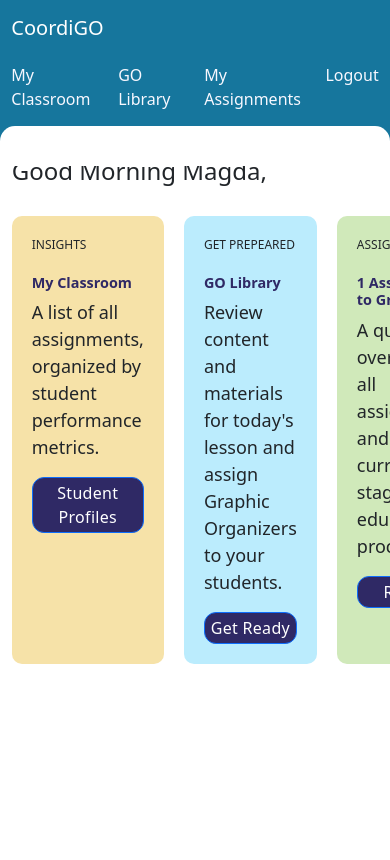
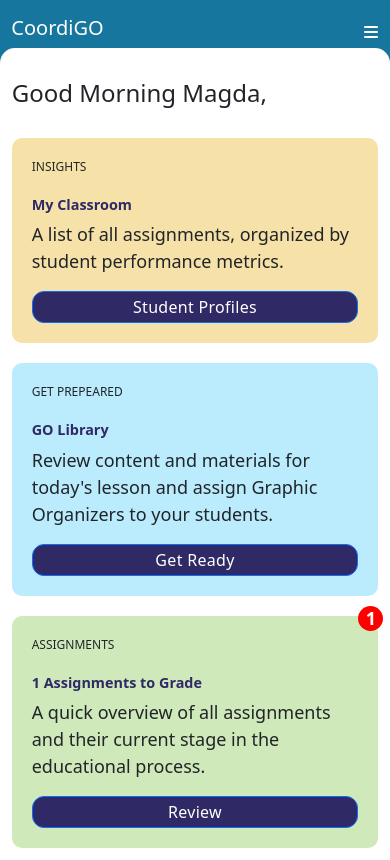
Before and after one commit to misiuna/Coordi, a Django app: page / in a window 390 px wide; the page is wider, and only the part inside the window is pictured. Before the commit the page ends 664 px from the top of that part, so only its background shows below. Run offline with Django 5.2, Linux system fonts and the light colour scheme; a user stored in the database is signed in; data comes from the database, SQL or seed files in the repository; both versions use the stored data as it was after the commit; some libraries are stand-ins or nearby versions.

Commit message:
improving responsive aspects

```diff
--- /dev/null
+++ b/coordi/static/coordi/nav.js
@@ -0,0 +1,15 @@
+// nav menu
+function myFunction() {
+  const x = document.querySelector(".navbar-nav");
+  const flow = document.getElementById("header");
+  const close = document.querySelector(".fa");
+  if (x.style.display === "block") {
+    x.style.display = "none";
+    flow.style.display = "grid";
+    close.classList = "fa fa-bars";
+  } else {
+    x.style.display = "block";
+    flow.style.display = "block";
+    close.classList = "fa fa-close";
+  }
+}
--- a/coordi/static/coordi/styles.css
+++ b/coordi/static/coordi/styles.css
@@ -69,6 +69,8 @@ h1 {
     font-size: 1.5rem;
     font-weight: 500;
     margin-bottom: 30px;
+    z-index: 1;
+    position: relative;
 }
 
 h2 {
@@ -115,6 +117,7 @@ button, input {
     padding: 3px;
     font-size: 16px;
     letter-spacing: 0.3px;
+    margin-top: auto;
 }
 
 .btn-edit,
@@ -187,12 +190,12 @@ button, input {
 .grid-profile,
 .grid-assignments {
     display: grid;
-    grid-template-columns: 1fr 1fr 1fr;
+    grid-template-columns: 1fr;
     gap: 20px;
 }
 
 .grid-profile {
-    grid-template-columns: 1fr 1fr 1fr 1fr;
+    grid-template-columns: 1fr 1fr;
     list-style-type: none;
     padding-left: 0px;
 }
@@ -240,12 +243,14 @@ button, input {
 
 .grid-profile div {
     background: var(--color-assignments-teacher);
+    height: 100%;
 }
 
 .grid-profile p {
     font-weight: 600;
     font-size: xx-large;
     text-align: center;
+    margin-top: auto;
 }
 
 .grid-dash div:first-child,
@@ -523,3 +528,53 @@ textarea {
 .upper {
     text-transform: uppercase;
 }
+
+@media (min-width: 750px) {
+    .grid-dash,
+    .grid-profile,
+    .grid-assignments {
+        grid-template-columns: 1fr 1fr 1fr;
+    }
+
+    .grid-profile {
+        grid-template-columns: 1fr 1fr 1fr 1fr;
+        list-style-type: none;
+        padding-left: 0px;
+    }
+}
+
+@media (min-width: 530px) and (max-width: 749px) {
+    .grid-dash,
+    .grid-profile,
+    .grid-assignments {
+        grid-template-columns: 1fr 1fr;
+    }
+}
+
+@media (max-width: 400px) {
+    .grid-profile {
+        grid-template-columns: 1fr;
+    }
+}
+
+@media (max-width: 650px) {
+    #icon {
+        position: absolute;
+        top: 20px;
+        right: 3%;
+        color: white;
+    }
+    .navbar-nav {
+        display: none;
+    }
+}
+
+@media (min-width: 650px) {
+    #icon {
+        display: none;
+    }
+
+    .navbar-nav {
+        display: flex;
+    }
+}
--- a/coordi/templates/coordi/layout.html
+++ b/coordi/templates/coordi/layout.html
@@ -28,6 +28,6 @@
 
     {% block body %}
     {% endblock %}
-
+    <script src="{% static 'coordi/nav.js' %}"></script>
     </body>
 </html>
--- a/coordi/templates/coordi/navTeacher.html
+++ b/coordi/templates/coordi/navTeacher.html
@@ -1,5 +1,11 @@
-<nav class="navbar navbar-expand-lg navbar-dark bg-coordi">
+{% load static %}
+
+<nav id="header" class="navbar navbar-expand-lg navbar-dark bg-coordi">
     <a class="navbar-brand" href="{% url 'index' %}">Coordi<span>GO</span></a>
+    <div style="margin-left: auto;">
+        <a href="javascript:void(0);" id="icon" onclick="myFunction()">
+            <i class="fa fa-bars"></i>
+        </a>
         <ul class="navbar-nav bd-navbar-nav flex-row">
             <li class="nav-item">
                 <a class="nav-link ghostwhite {% if 'classroom' in request.path %}active{% endif %}" href="{% url 'classroom' %}">My Classroom</a>
@@ -16,3 +22,4 @@
         </ul>
         <div class="nav-rounded-bottom"></div>
     </nav>
+</div>
```
Also changed, not shown: coordi/templates/coordi/navStudent.html (+8 -1 lines), db.sqlite3. Lines whose indentation alone changed are shown as unchanged.
